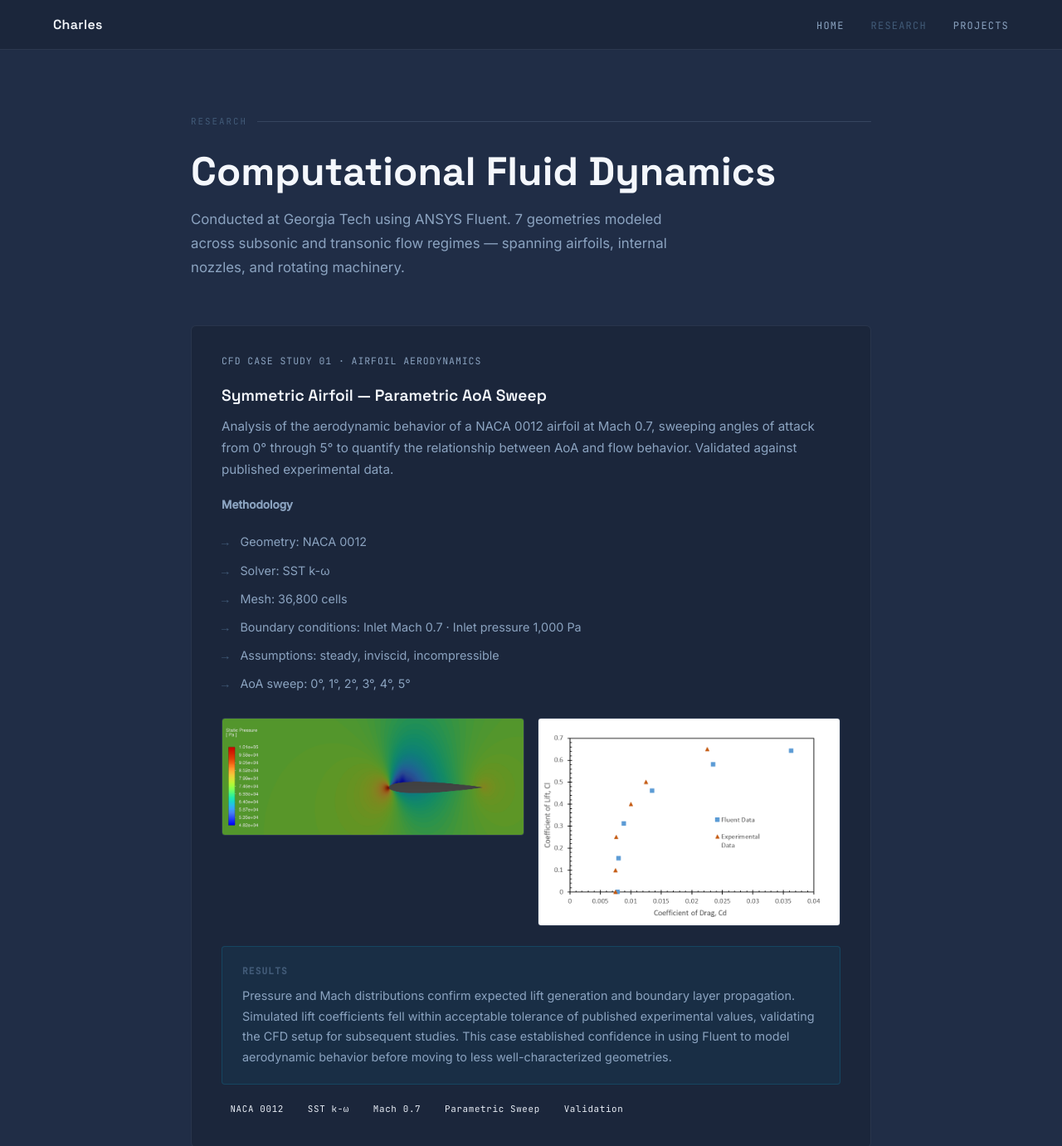
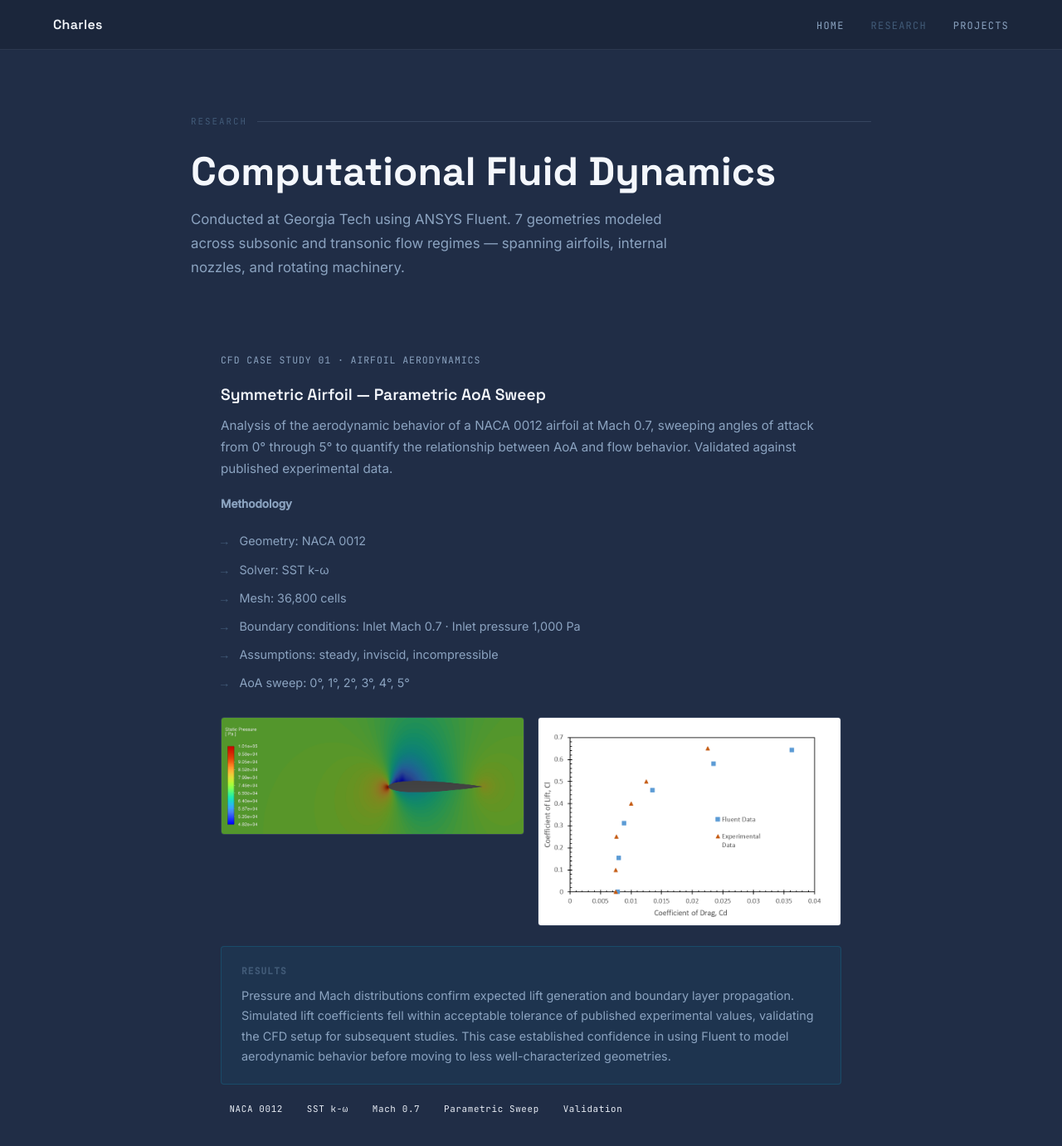
Before and after one commit to cfucile3/Portfolio, a Jekyll site: the page built from research.html, in a window 1280 px wide and 1400 px high. Shown: the top 1381 px of the window at 83% size. Built offline with Jekyll 4.4.1, drawn with Linux system fonts in a browser that asks for light colours.

Commit message:
Update default.html

```diff
--- a/_layouts/default.html
+++ b/_layouts/default.html
@@ -133,9 +133,6 @@
 
     /* ─── CARDS ──────────────────────────────────────────────── */
     .card {
-      background: var(--ink-black);
-      border: 1px solid rgba(139,163,192,0.12);
-      border-radius: 6px;
       padding: 2rem 2.25rem;
       margin-bottom: 2rem;
     }
```
